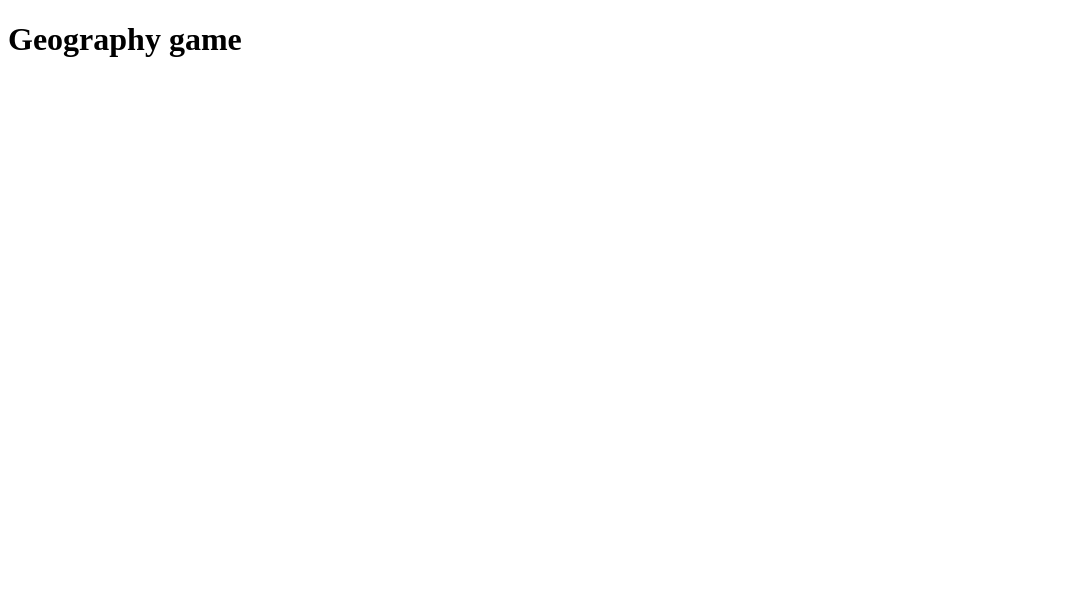
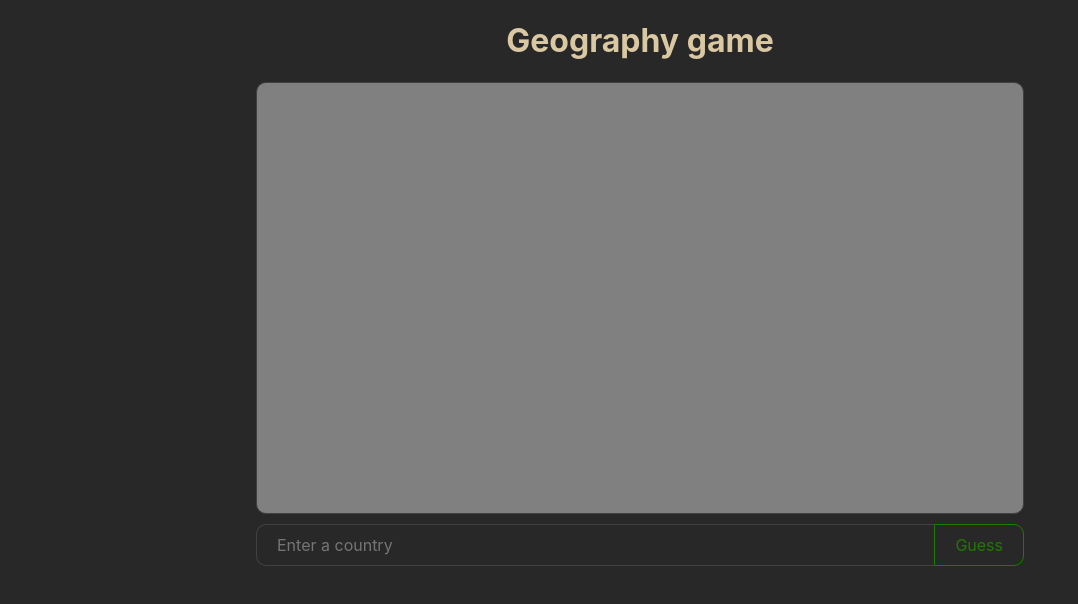
Before and after one commit to ArseneBrosy/geography-game, a plain HTML site: page index.html in a window 1280 px wide. Shown: the whole page, without its empty margins (0-1078 px from the left). Drawn offline with Linux system fonts and the light colour scheme.

Commit message:
layout 1

```diff
--- a/css/style.css
+++ b/css/style.css
@@ -0,0 +1,60 @@
+* {
+    font-family: Inter, sans-serif;
+    color: var(--color);
+    box-sizing: border-box;
+
+    --accent: #217a00;
+    --background: #282828;
+    --color: #dac8a2;
+    --color-discret: #44403d;
+}
+
+a, button {
+    cursor: pointer;
+}
+
+body {
+    display: flex;
+    flex-direction: column;
+    justify-content: center;
+    align-items: center;
+    overflow: hidden;
+    margin: 0;
+    background: var(--background);
+}
+
+#game {
+    border: 1px solid var(--color-discret);
+    border-radius: 10px;
+    aspect-ratio: 1920 / 1080;
+    max-width: 60%;
+    width: 60%;
+    background-color: grey;
+}
+
+#country-input {
+    margin: 10px;
+    display: grid;
+    max-width: 60%;
+    width: 60%;
+    grid-template-columns: auto 0fr;
+    gap: 0;
+}
+
+#country-input input {
+    border: 1px solid var(--color-discret);
+    border-right: none;
+    padding: 10px 20px;
+    border-radius: 10px 0 0 10px;
+    font-size: 1rem;
+    background-color: transparent;
+}
+
+#country-input button {
+    border: 1px solid var(--accent);
+    color: var(--accent);
+    padding: 10px 20px;
+    border-radius: 0 10px 10px 0;
+    font-size: 1rem;
+    background-color: transparent;
+}
--- a/index.html
+++ b/index.html
@@ -8,5 +8,9 @@
 <body>
     <h1>Geography game</h1>
     <canvas id="game"></canvas>
+    <div id="country-input">
+        <input type="text" id="country" placeholder="Enter a country">
+        <button>Guess</button>
+    </div>
 </body>
 </html>
```
